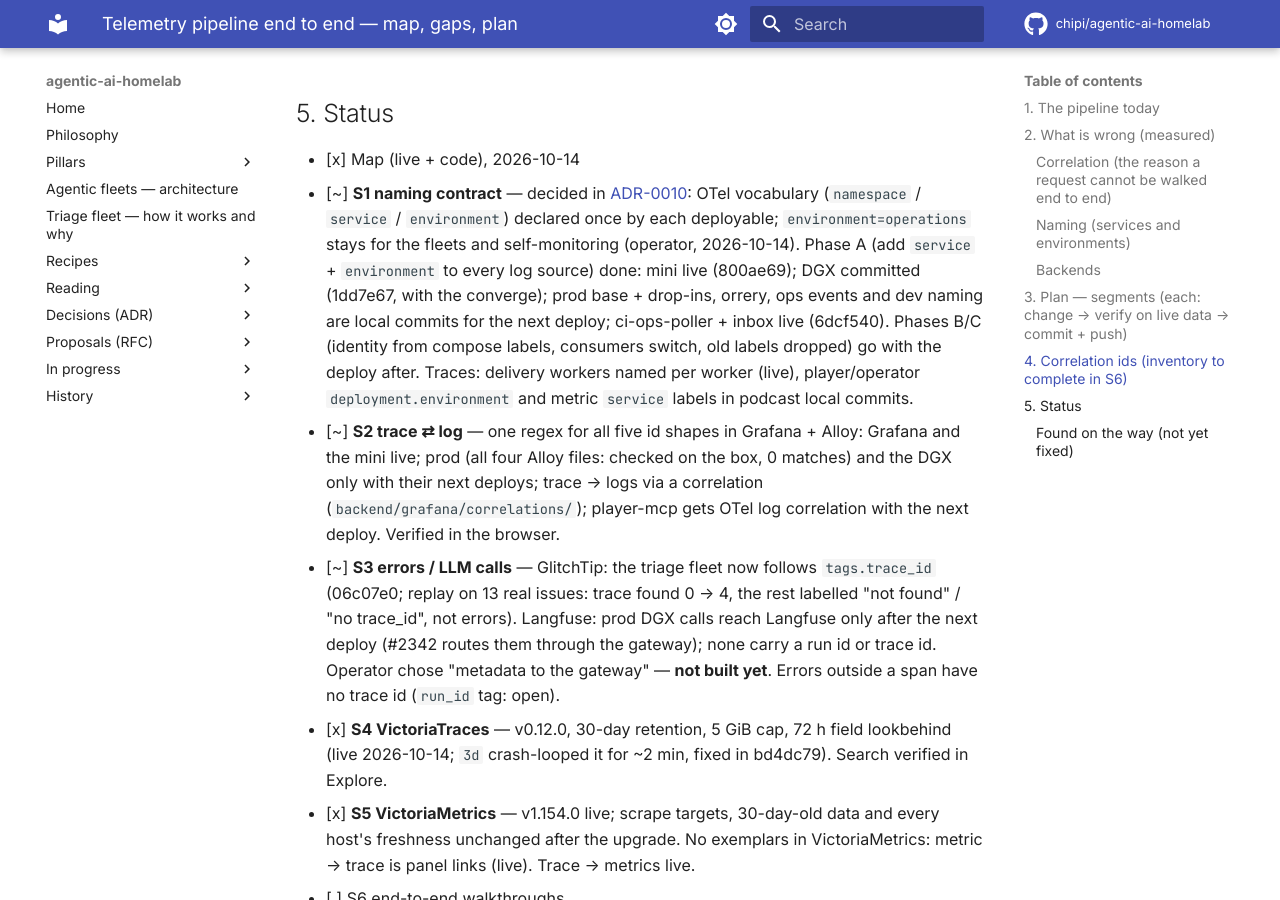
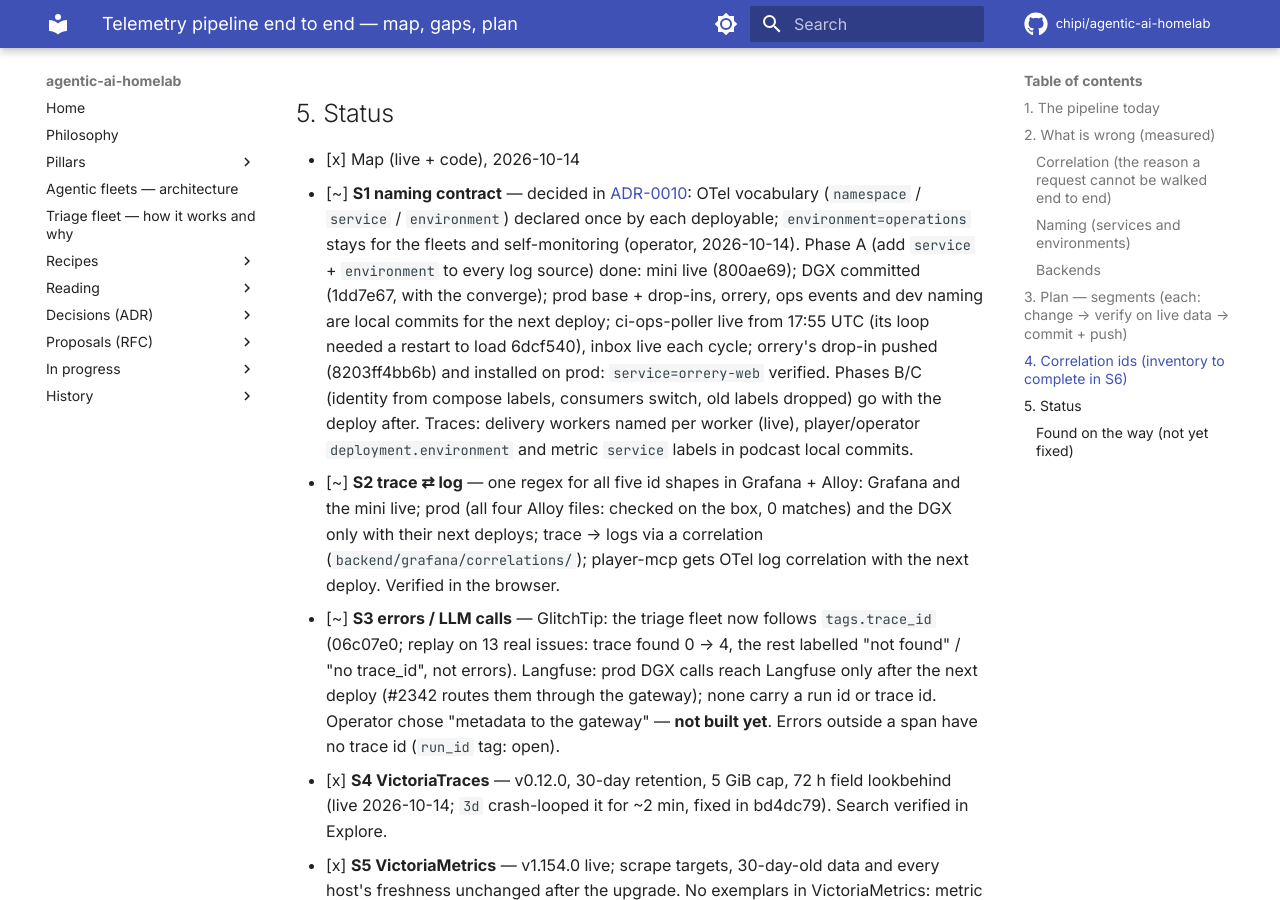
Before and after one commit to chipi/agentic-ai-homelab, an MkDocs documentation site: the page built from docs/wip/otel-pipeline-end-to-end.md, in a window 1280 px wide and 900 px high, scrolled down 4283 px. Built offline with MkDocs 1.6.1 and Material for MkDocs 9.7.7, drawn with Linux system fonts in a browser that asks for light colours; comment, search, counter and statistics services are not loaded.

Commit message:
docs(ci-ops-poller): a code change needs a loop restart; correct the rollout status
The poller is one long-lived loop, so 6dcf540 only went live after restarting it
(17:55 UTC); the status said deployed before that. Orrery's drop-in is pushed and
installed on prod (service=orrery-web verified).

Co-Authored-By: Claude Opus 5.5 <noreply@anthropic.com>
Claude-Session: https://claude.ai/code/session_014bbkxiiQPVcyVhqyDTsbqc

```diff
--- a/docs/wip/otel-pipeline-end-to-end.md
+++ b/docs/wip/otel-pipeline-end-to-end.md
@@ -94,8 +94,9 @@ front-ends and sends trace headers cross-origin; listed so it isn't a silent gap
   deployable; `environment=operations` stays for the fleets and self-monitoring (operator,
   2026-10-14). Phase A (add `service` + `environment` to every log source) done: mini live
   (800ae69); DGX committed (1dd7e67, with the converge); prod base + drop-ins, orrery,
-  ops events and dev naming are local commits for the next deploy; ci-ops-poller + inbox
-  live (6dcf540). Phases B/C (identity from compose labels, consumers switch, old labels
+  ops events and dev naming are local commits for the next deploy; ci-ops-poller live
+  from 17:55 UTC (its loop needed a restart to load 6dcf540), inbox live each cycle;
+  orrery's drop-in pushed (8203ff4bb6b) and installed on prod: `service=orrery-web` verified. Phases B/C (identity from compose labels, consumers switch, old labels
   dropped) go with the deploy after. Traces: delivery workers named per worker (live),
   player/operator `deployment.environment` and metric `service` labels in podcast local
   commits.
```
Also changed, not shown: infra/ci-ops-poller/README.md (+10 -0 lines), infra/observability/LOG-STANDARD.md (+2 -1 lines).
